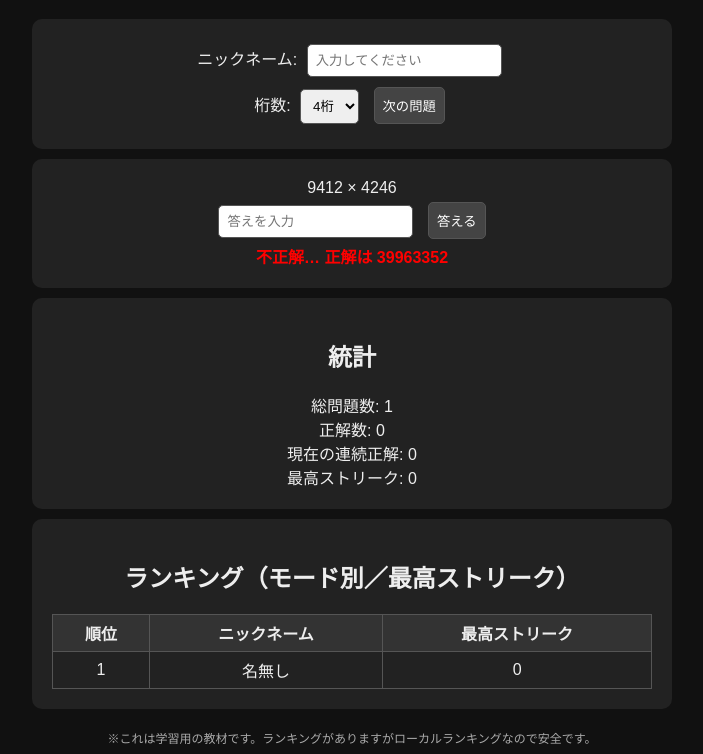
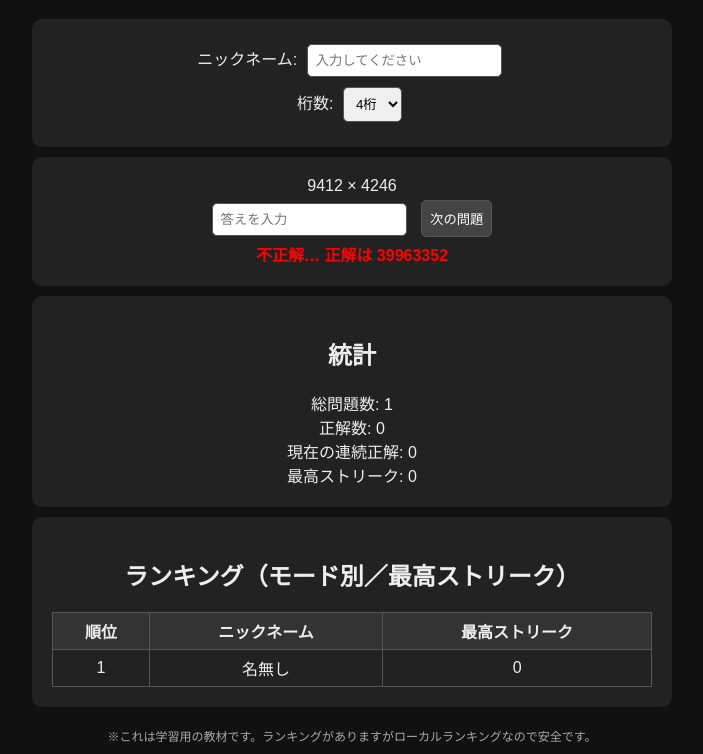
Before and after one commit to inu-zip/web_site, a plain HTML site: page tool3_safed.html in a window 1280 px wide. Both pictures are taken after a click on the button "答える". Shown: the part 70-824 px from the top of the page, without its empty margins (288-991 px from the left). Drawn offline with Linux system fonts and the light colour scheme.

Commit message:
Update title and unify button actions in HTML

```diff
--- a/tool3_safed.html
+++ b/tool3_safed.html
@@ -2,7 +2,7 @@
 <html lang="ja">
 <head>
   <meta charset="UTF-8">
-  <title>掛け算ミニゲーム！！！！</title>
+  <title>掛け算ミニゲーム＋最高ストリークランキング</title>
   <style>
     body { font-family: sans-serif; background:#111; color:#eee; text-align:center; }
     .panel { background:#222; padding:20px; margin:10px auto; border-radius:10px; width:80%; max-width:600px; }
@@ -30,13 +30,12 @@
         <option value="4" selected>4桁</option>
       </select>
     </label>
-    <button id="newProblem">次の問題</button>
   </div>
 
   <div class="panel">
     <div id="operands">— × —</div>
     <input id="answer" type="number" placeholder="答えを入力">
-    <button id="submit">答える</button>
+    <button id="actionBtn">答える</button>
     <div id="feedback"></div>
   </div>
 
@@ -60,8 +59,9 @@
 <script>
   const state = {
     a:null, b:null,
-    total:0, correct:0, streak:0, maxStreak:0,
-    mode:"4", nickname:"名無し"
+    total:0, correct:0,
+    mode:"4", nickname:"名無し",
+    stats:{} // モードごとの streak と maxStreak
   };
 
   const digitsEl=document.getElementById("digits");
@@ -73,6 +73,9 @@
   const streakQEl=document.getElementById("streakQ");
   const maxStreakQEl=document.getElementById("maxStreakQ");
   const rankingEl=document.getElementById("ranking");
+  const actionBtn=document.getElementById("actionBtn");
+
+  let awaitingAnswer=true;
 
   function generateNumber(d){
     const min=Math.pow(10,d-1);
@@ -80,14 +83,24 @@
     return Math.floor(Math.random()*(max-min+1))+min;
   }
 
+  function ensureStats(mode){
+    if(!state.stats[mode]){
+      state.stats[mode]={streak:0,maxStreak:0};
+    }
+  }
+
   function newProblem(){
     state.mode=digitsEl.value;
+    ensureStats(state.mode);
     state.a=generateNumber(parseInt(state.mode));
     state.b=generateNumber(parseInt(state.mode));
     operandsEl.textContent=`${state.a} × ${state.b}`;
     answerEl.value="";
     feedbackEl.textContent="";
     feedbackEl.className="feedback";
+    awaitingAnswer=true;
+    actionBtn.textContent="答える";
+    updateStatsDisplay();
   }
 
   function checkAnswer(){
@@ -97,21 +110,27 @@
     totalQEl.textContent=state.total;
     if(user===correct){
       state.correct++;
-      state.streak++;
-      if(state.streak>state.maxStreak){
-        state.maxStreak=state.streak;
+      state.stats[state.mode].streak++;
+      if(state.stats[state.mode].streak>state.stats[state.mode].maxStreak){
+        state.stats[state.mode].maxStreak=state.stats[state.mode].streak;
       }
       feedbackEl.textContent="正解！";
       feedbackEl.className="feedback ok";
     }else{
-      state.streak=0;
+      state.stats[state.mode].streak=0;
       feedbackEl.textContent=`不正解… 正解は ${correct}`;
       feedbackEl.className="feedback ng";
     }
     correctQEl.textContent=state.correct;
-    streakQEl.textContent=state.streak;
-    maxStreakQEl.textContent=state.maxStreak;
+    updateStatsDisplay();
     updateRanking();
+    awaitingAnswer=false;
+    actionBtn.textContent="次の問題";
+  }
+
+  function updateStatsDisplay(){
+    streakQEl.textContent=state.stats[state.mode].streak;
+    maxStreakQEl.textContent=state.stats[state.mode].maxStreak;
   }
 
   // Cookie操作
@@ -134,16 +153,15 @@
     state.nickname=nick;
     const key="ranking_"+state.mode;
     let ranking=JSON.parse(getCookie(key)||"[]");
-    // 既存更新
     const existing=ranking.find(r=>r.nick===nick);
+    const score=state.stats[state.mode].maxStreak;
     if(existing){
-      if(state.maxStreak>existing.score){
-        existing.score=state.maxStreak; // ★最高ストリークを保存
+      if(score>existing.score){
+        existing.score=score;
       }
     }else{
-      ranking.push({nick:nick,score:state.maxStreak});
+      ranking.push({nick:nick,score:score});
     }
-    // ソート＆上位5
     ranking.sort((a,b)=>b.score-a.score);
     ranking=ranking.slice(0,5);
     setCookie(key,JSON.stringify(ranking),365);
@@ -159,15 +177,24 @@
     rankingEl.innerHTML=html;
   }
 
-  // 初期化
-  document.getElementById("newProblem").addEventListener("click",newProblem);
-  document.getElementById("submit").addEventListener("click",checkAnswer);
+  // ボタン統一
+  actionBtn.addEventListener("click",()=>{
+    if(awaitingAnswer){
+      checkAnswer();
+    }else{
+      newProblem();
+    }
+  });
+
   digitsEl.addEventListener("change",()=>{newProblem();loadRanking();});
   function loadRanking(){
     const key="ranking_"+digitsEl.value;
     const ranking=JSON.parse(getCookie(key)||"[]");
     showRanking(ranking);
+    ensureStats(digitsEl.value);
+    updateStatsDisplay();
   }
+
   newProblem();
   loadRanking();
 </script>
```
